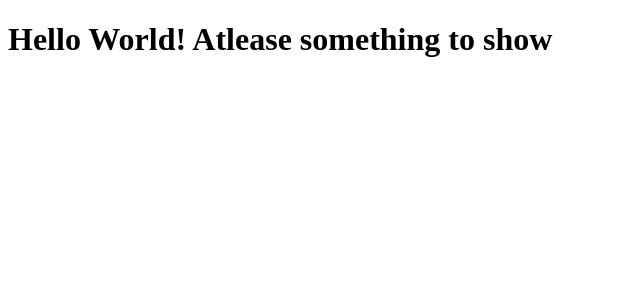
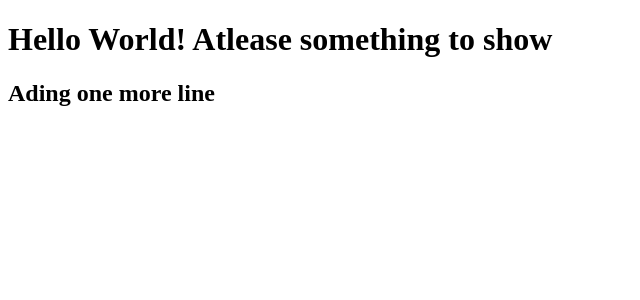
Before and after one commit to atultiwariatul/angular8boot, an Angular app: page / in a window 1280 px wide. Shown: the top 300 px of the page, without its empty margins (0-640 px from the left). Built offline with nearby package versions, Linux system fonts and the light colour scheme.

Commit message:
Added one more line in index file

```diff
--- a/src/app/app.component.html
+++ b/src/app/app.component.html
@@ -1 +1,2 @@
 <h1>Hello World! Atlease something to show</h1>
+<h2>Ading one more line</h2>
```
